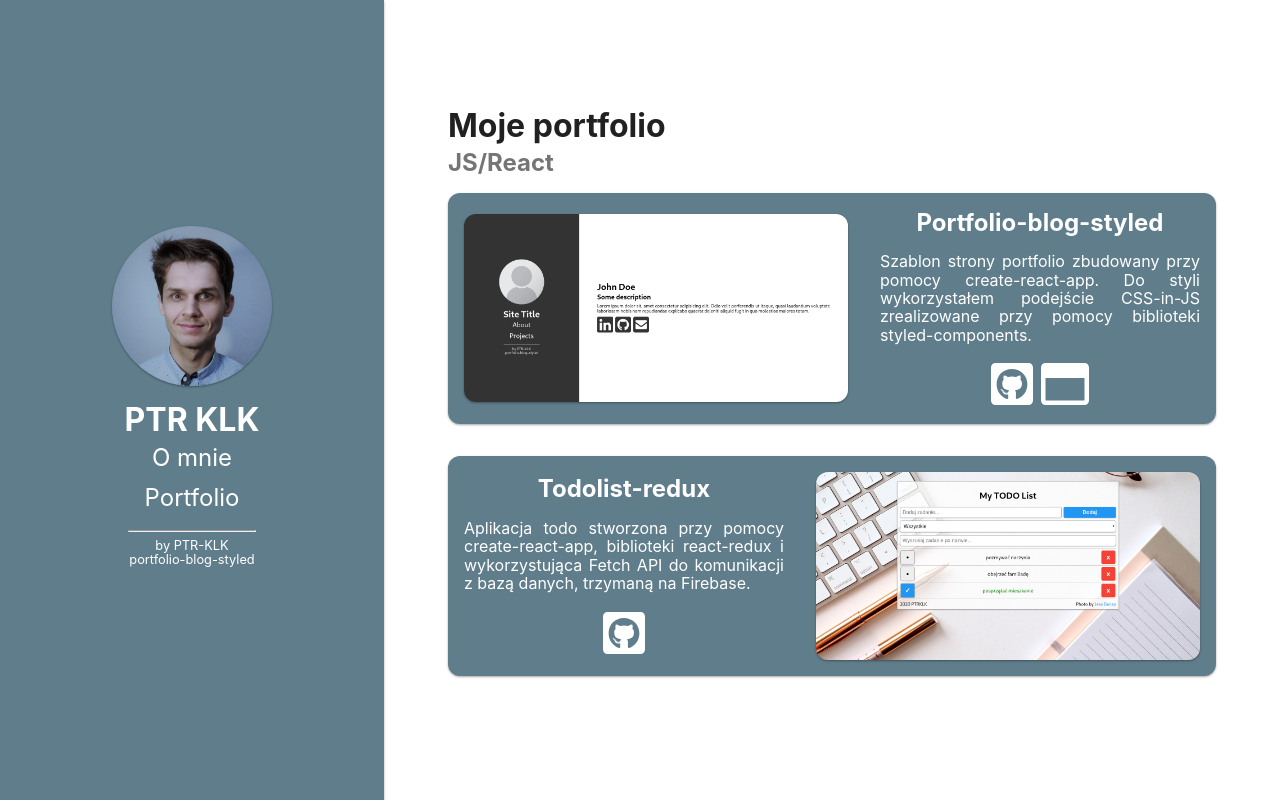
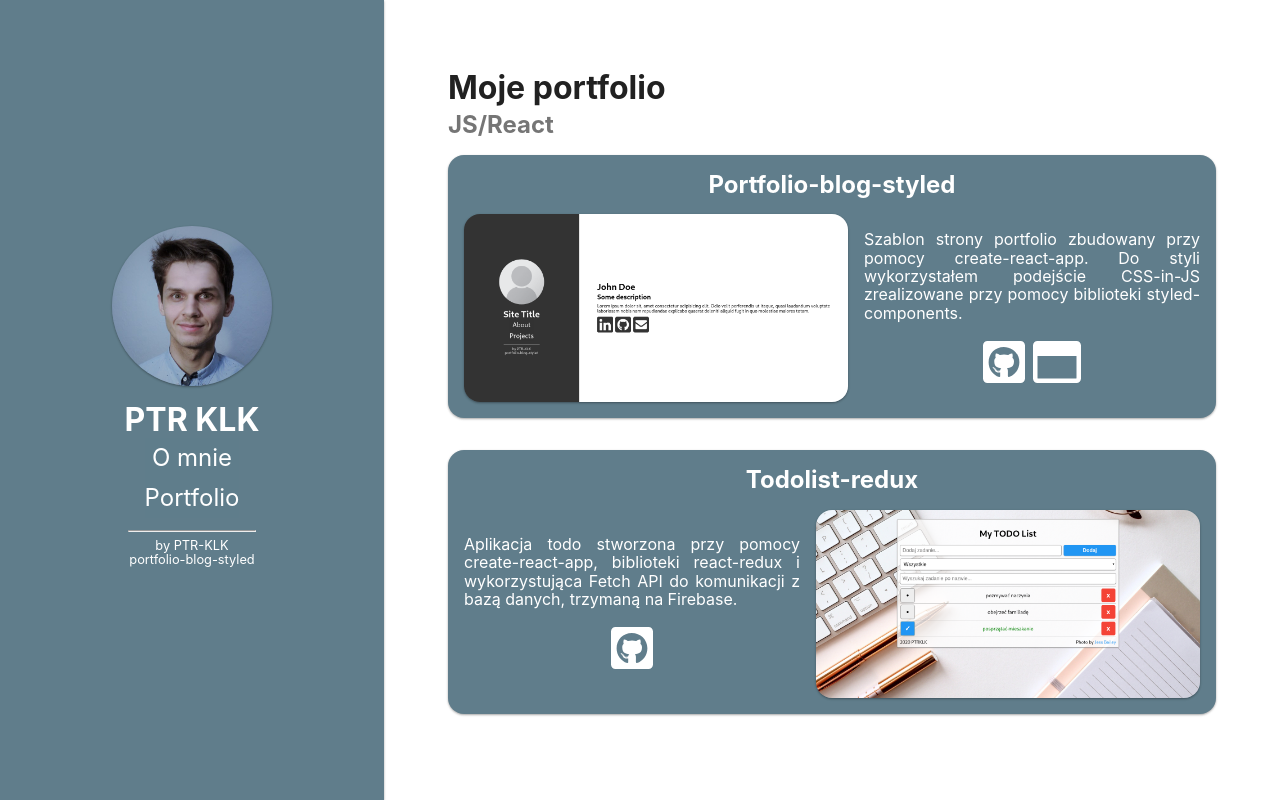
Before and after one commit to PTR-KLK/ptr-klk.github.io, a React (Create React App) app: page /projects in a window 1280 px wide. Built offline with nearby package versions, Linux system fonts and the light colour scheme.

Commit message:
project card styling

```diff
--- a/src/components/project/project.component.js
+++ b/src/components/project/project.component.js
@@ -7,20 +7,23 @@ import {
   ProjectSummary,
   ProjectLinks,
   ProjectIcon,
+  ProjectCard,
 } from "../project/project.style";
 import { faGithubSquare } from "@fortawesome/free-brands-svg-icons";
 import { faWindowMaximize } from "@fortawesome/free-regular-svg-icons";
 
 function Project(props) {
   return (
-    <ProjectContainer>
+    <ProjectCard>
+      <ProjectTitle>{props.title}</ProjectTitle>
+      <ProjectContainer>
+
       <ProjectImg
         invertOrder={props.invertOrder}
         src={props.image}
         alt={props.imageAlt}
       />
-      <ProjectSummary>
-        <ProjectTitle>{props.title}</ProjectTitle>
+      <ProjectSummary invertOrder={props.invertOrder}>
         <ProjectParagraph>{props.description}</ProjectParagraph>
         <ProjectLinks>
           <a href={props.repo} target="_blank" rel="noopener noreferrer">
@@ -34,6 +37,7 @@ function Project(props) {
         </ProjectLinks>
       </ProjectSummary>
     </ProjectContainer>
+    </ProjectCard>
   );
 }
 
--- a/src/components/project/project.style.js
+++ b/src/components/project/project.style.js
@@ -2,33 +2,40 @@ import styled from 'styled-components';
 import { FontAwesomeIcon } from "@fortawesome/react-fontawesome";
 import { colors } from '../../resources/colors';
 
-export const ProjectContainer = styled.section`
-    margin: 1em 0;
-    padding: 0 1em;
+const edgeGap = 1;
+
+export const ProjectCard = styled.section`
+    margin: 1rem 0;
     width: 100%;
     display: flex;
     flex-direction: column;
     color: ${colors.primaryTextLight};
     background: ${colors.primary};
     box-shadow: 0 1px 3px rgba(0,0,0,0.12), 0 1px 2px rgba(0,0,0,0.24);
-    border-radius: 0.75em;
+    border-radius: ${edgeGap}rem;
+`;
+
+export const ProjectContainer = styled.section`
+    width: 100%;
+    display: flex;
+    flex-direction: column;
+    margin: ${edgeGap/2}rem 0 ${edgeGap}rem 0;
+    padding: 0 ${edgeGap}rem;
 
     @media (min-width: 1024px) {
-        padding: 1em 0;
         flex-direction: row;
+        padding: 0;
     }
-
 `;
 
 export const ProjectTitle = styled.h3`
+    text-align: center;
     font-size: 1.5em;
     font-weight: bolder;
-    margin: 0;
+    margin: ${edgeGap}rem 0 ${edgeGap/2}rem 0;
 `;
 
 export const ProjectLinks = styled.nav`
-    margin: 0;
-
     & > * {
         margin: 0 0.25em ;
     }
@@ -39,36 +46,35 @@ export const ProjectSummary = styled.summary`
     flex-direction: column;
     align-items: center;
     width: 100%;
-    margin: 0;
-    padding: 1em 0;
     order: 2;
 
     @media (min-width: 1024px) {
-        margin: 0 1em;
-        padding: 0;
         width: 50%;
         justify-content: center;
+        margin: ${props => props.invertOrder ? `auto ${edgeGap/2}rem auto ${edgeGap}rem` : `auto ${edgeGap}rem auto ${edgeGap/2}rem`};
     }
 
 `;
 
 export const ProjectParagraph = styled.p`
-    margin: 1em 0;
+    margin: ${edgeGap}rem 0;
     text-align: justify;
+
+    @media (min-width: 1024px) {
+        margin: 0 0 ${edgeGap}rem 0;
+    }
 `;
 
 export const ProjectImg = styled.img`
    width: 100%;
    height: auto;
    object-fit: contain;
-   margin: 1em 0 0 0;
-   padding: 0;
    order: 1;
    box-shadow: 0 1px 3px rgba(0,0,0,0.12), 0 1px 2px rgba(0,0,0,0.24);
-   border-radius: 0.75em;
+   border-radius: ${edgeGap}rem;
 
    @media (min-width: 1024px) {
-    margin: auto 1em;
+    margin: ${props => props.invertOrder ? `auto ${edgeGap}rem auto ${edgeGap/2}rem` : `auto ${edgeGap/2}rem auto ${edgeGap}rem`};
     width: 50%;
     order: ${props => props.invertOrder ? 3 : 1};
     }
```
